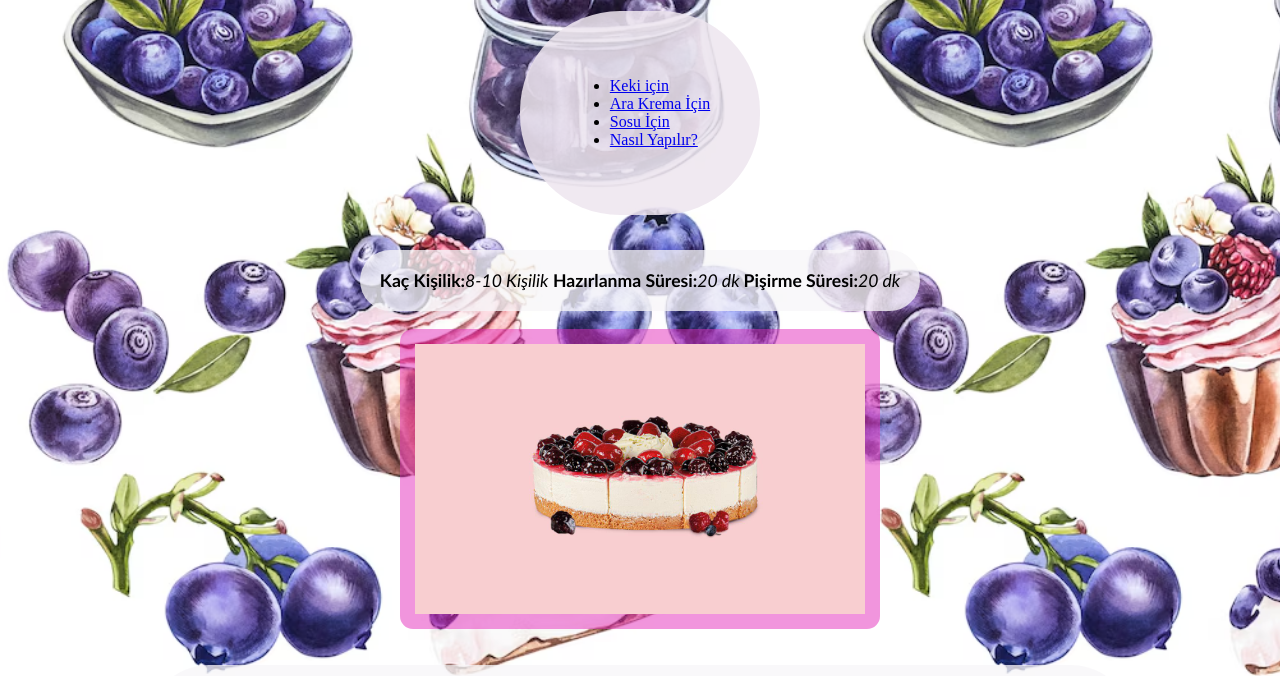
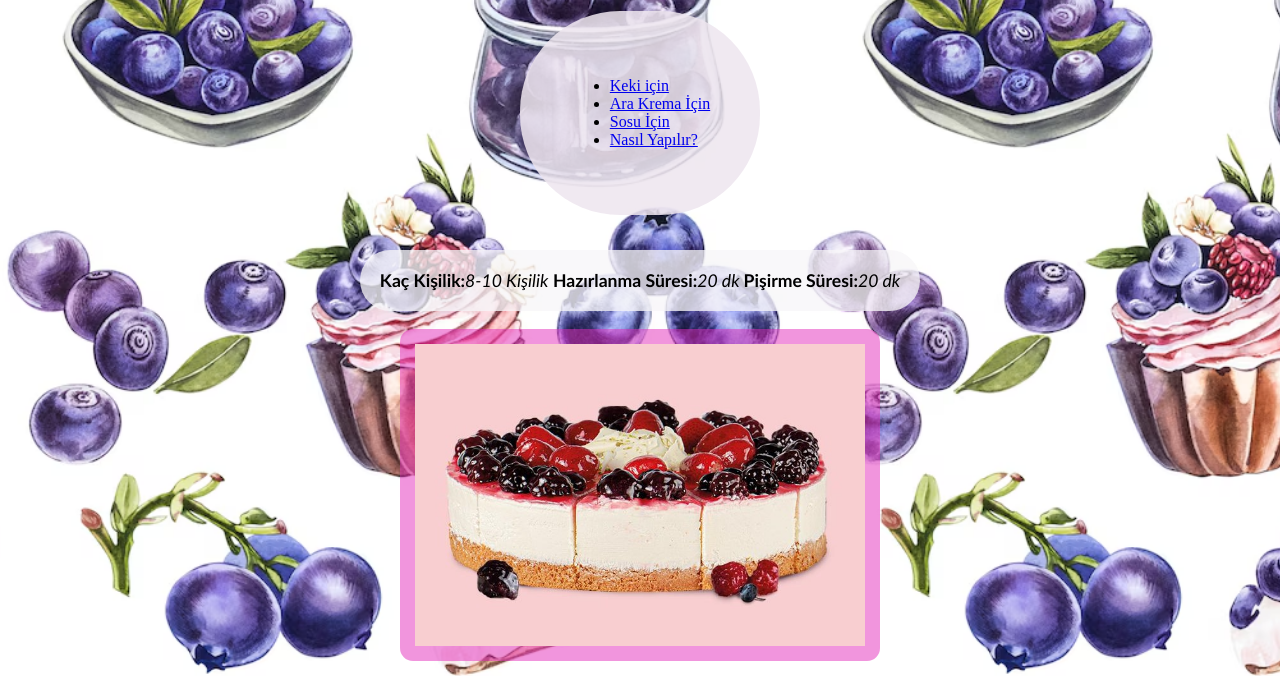
Before and after one commit to BerilSude1/HTML-CSS-Recipe-Page, a plain HTML site: page index.html in a window 1280 px wide. Shown: the part 97-773 px from the top of the page. Drawn offline with Linux system fonts and the light colour scheme.

Commit message:
img changed

```diff
--- a/index.html
+++ b/index.html
@@ -69,7 +69,7 @@
 <br>
 <section>
     <p><strong>Kaç Kişilik:</strong><em>8-10 Kişilik</em>   <strong>Hazırlanma Süresi:</strong><em>20 dk </em> <strong>Pişirme Süresi:</strong><em>20 dk</em></p>
-        <img width="450" src="img/pastabg.jpg" alt="Nefis Yemek Tarifleri Orman Meyveli Pasta">
+        <img width="450" src="img/pastabg2.jpg" alt="Nefis Yemek Tarifleri Orman Meyveli Pasta">
           <style>
     img {
    border-radius: 13px;
```
Also changed, not shown: img/pasta.jpg (deleted), img/pastabg.jpg (deleted), img/pastabg2.jpg (added), img/pastabg2.webp (deleted), img/pastabgg.webp (deleted).
